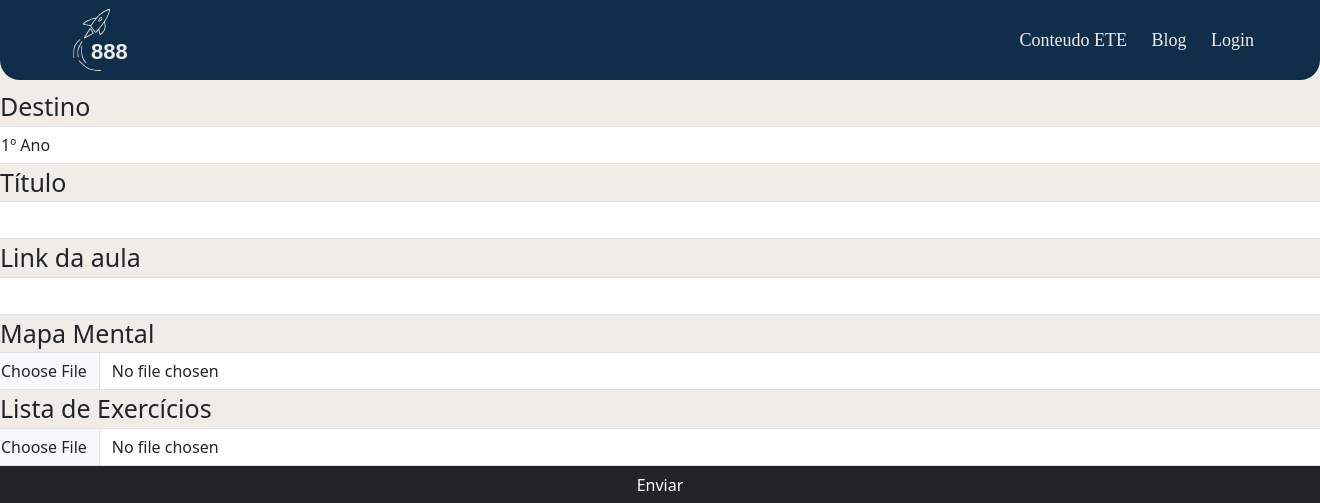
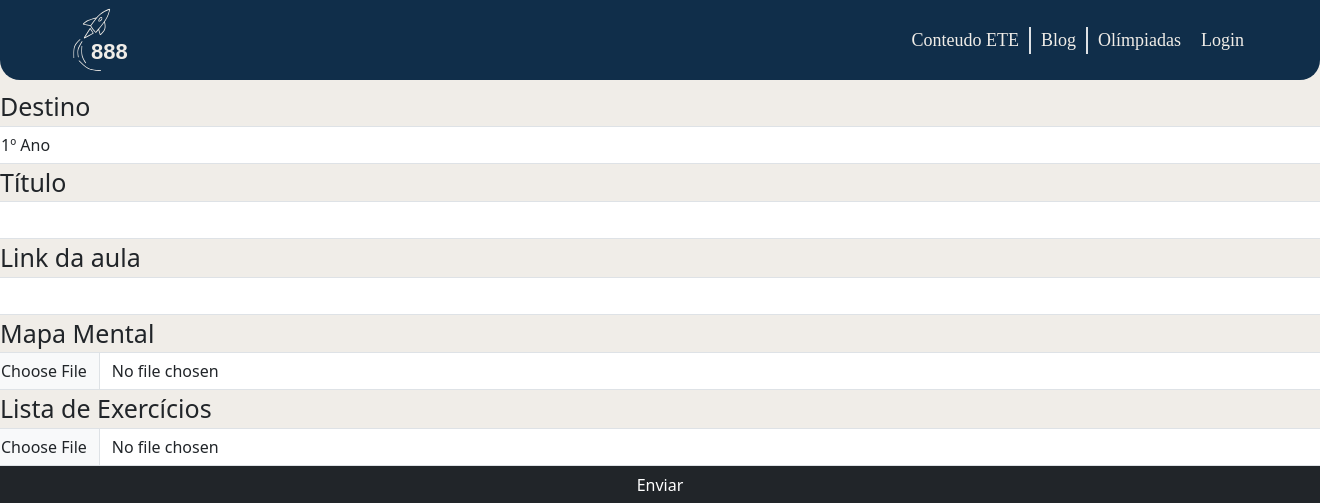
Before and after one commit to KauaVDSB/DouglasBlog, a Flask app: page /admin/douglas-blog/materiais/criar/ in a window 1320 px wide; the page is wider, and only the part inside the window is pictured. Shown: the top 503 px of that part. Run offline with Flask 3, Linux system fonts and the light colour scheme; some web fonts are replaced.

Commit message:
Navbar estilizada e com responsividade.

```diff
--- a/douglasBlog/static/css/base/navbar.css
+++ b/douglasBlog/static/css/base/navbar.css
@@ -70,6 +70,7 @@ body {
 
 .menu {
     /* flex: 80%; */
+    display: flex;
     font-size: 18px;
     /* color:#F0EDE8; */
     /* padding: 20px; */
@@ -81,10 +82,15 @@ body {
 .menu a{
     text-decoration: none;
     color: #F0EDE8;
-    margin-left: 20px;
+    margin: 0 10px;
 }
-.menu a:nth-child(1){
-    margin-left: 0;
+
+.menu a:hover{
+    box-shadow: -4px 0 10px rgba(0, 0, 0, 0.5);
+}
+
+.border {
+    border-left: 2px solid #F0EDE8;
 }
 
 /* Botões de toggle */
@@ -118,10 +124,10 @@ body {
         flex-direction: column;
 
         height: 100%;
-        width: 200px;
+        width: 45vw;
         background-color: #102e4a;
         padding: 20px;
-        gap: 15px;
+        gap: 4px;
         box-shadow: -4px 0 10px rgba(0, 0, 0, 0.5);
     }
 
@@ -142,7 +148,15 @@ body {
     }
 
     .menu a{
+        text-align: center;
         font-size: 18px;
-        margin: 10px 0;
+        margin: 0;
+        height: 40px;
+        align-content: center;
+    }
+
+    .border {
+        display: block;
+        border-bottom: 2px solid #F0EDE8;
     }
 }
--- a/douglasBlog/templates/base/navbar.html
+++ b/douglasBlog/templates/base/navbar.html
@@ -8,9 +8,11 @@
 
     <div id="menu-navbar" class="menu">
         <button id="openButton" class="menu-toggle close" aria-label="Close menu">✖</button>
-        <a href="{{ url_for('homepageSection', section='conteudos') }}">Conteudo ETE</a>
-        <a href="{{ url_for('listaPosts') }}">Blog</a>
+        <a href="{{ url_for('homepageSection', section='conteudos') }}">Conteudo ETE</a> <span class="border"></span>
+        <a href="{{ url_for('listaPosts') }}">Blog</a> <span class="border"></span>
+        <a href="{{ url_for('materiaisTurmas', turma=4) }}">Olímpiadas</a>
         {% if current_user.is_authenticated %}
+            <span class="border"> </span>
             <a href="{{ url_for('dashboard') }}">{{ current_user.nome }} {{ current_user.sobrenome }}</a>
         {% else %}
             <a href="{{ url_for('login') }}">Login</a>
```
